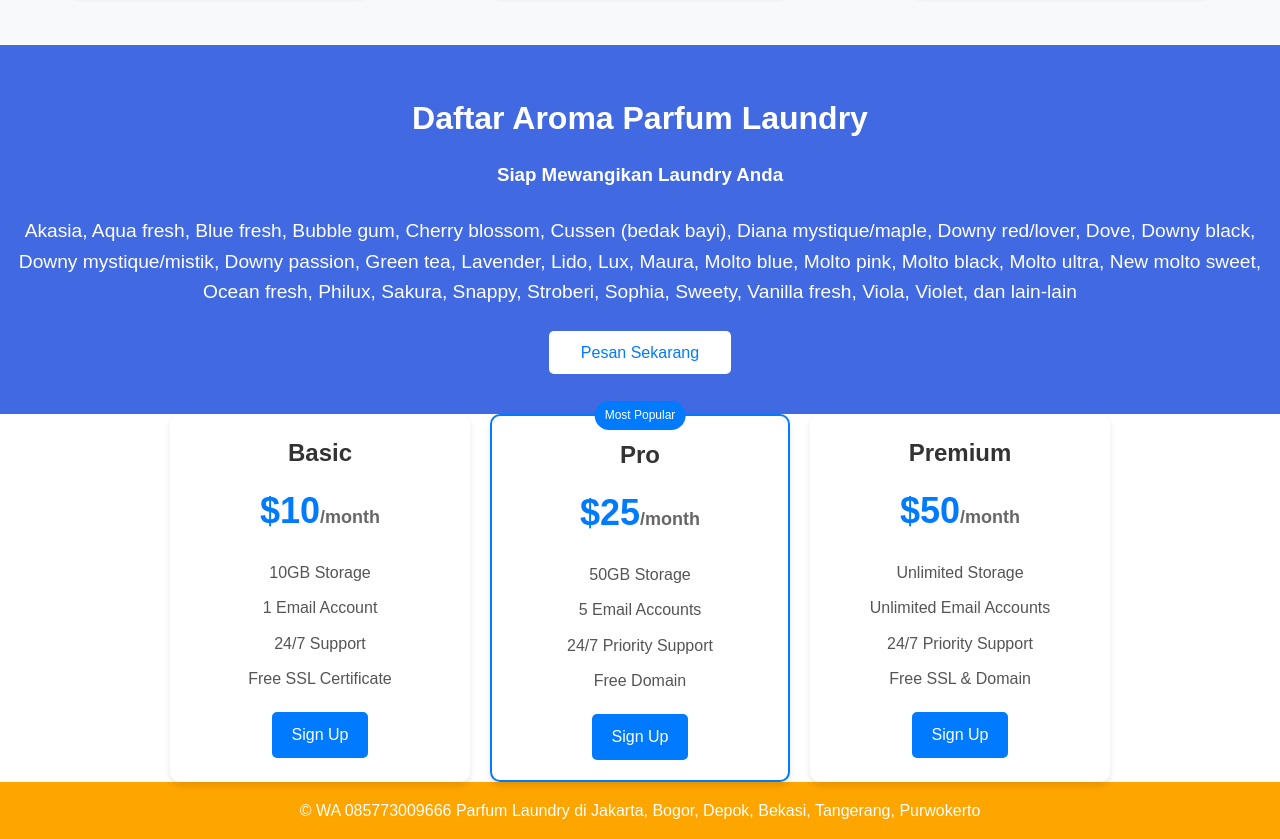
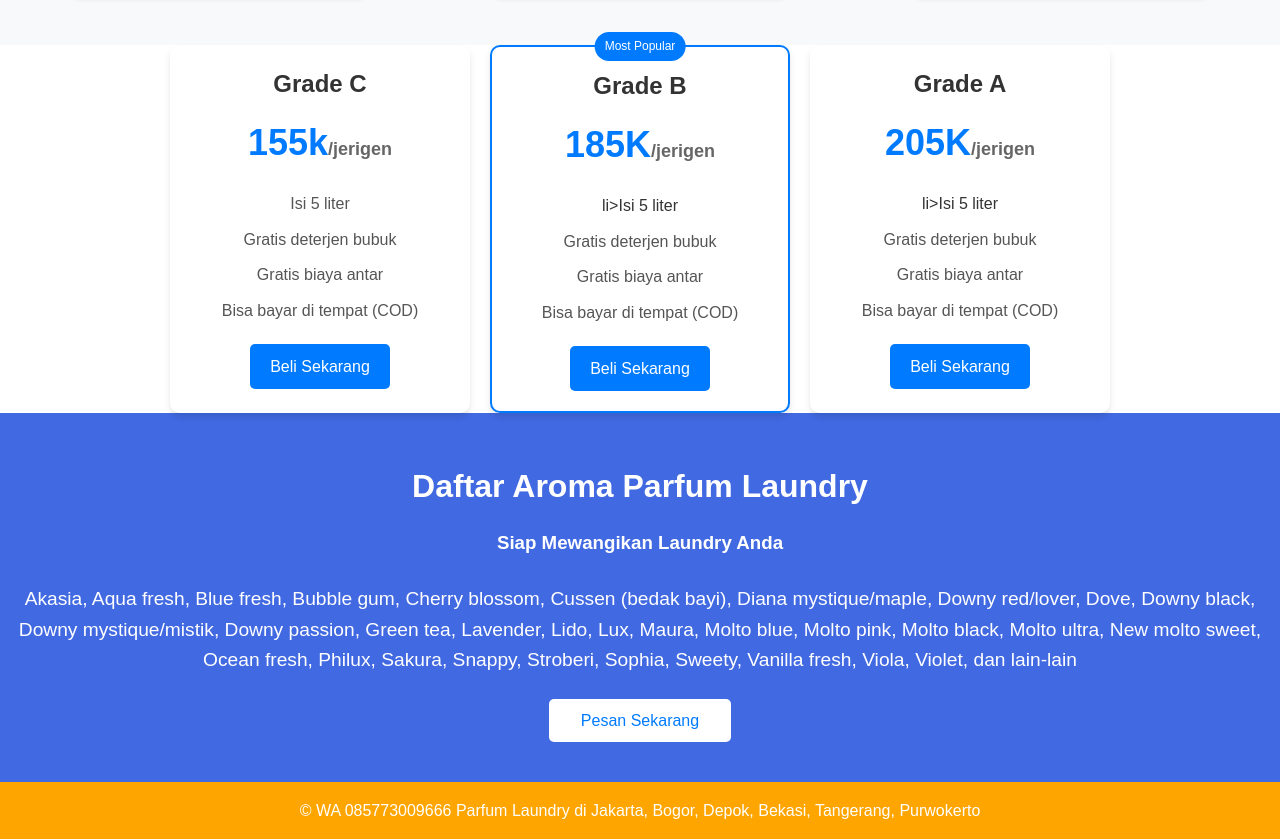
Before and after one commit to bandardeterjen/parfumlaundry, a plain HTML site: page index.html in a window 1280 px wide. Shown: the part 1817-2656 px from the top of the page. Drawn offline with Linux system fonts and the light colour scheme.

Commit message:
Update index.html

```diff
--- a/index.html
+++ b/index.html
@@ -96,7 +96,43 @@
             </div>
         </div>
     </section>
+<div class="pricing-table">
+    <div class="pricing-card">
+        <h3 class="pricing-title">Grade C</h3>
+        <div class="price">155k<span>/jerigen</span></div>
+        <ul class="features">
+            <li>Isi 5 liter</li>
+            <li>Gratis deterjen bubuk</li>
+            <li>Gratis biaya antar</li>
+            <li>Bisa bayar di tempat (COD)</li>
+        </ul>
+        <a href="#contact" class="btn">Beli Sekarang</a>
+    </div>
 
+    <div class="pricing-card popular">
+        <h3 class="pricing-title">Grade B</h3>
+        <div class="price">185K<span>/jerigen</span></div>
+        <ul class="features">
+          li>Isi 5 liter</li>
+            <li>Gratis deterjen bubuk</li>
+            <li>Gratis biaya antar</li>
+            <li>Bisa bayar di tempat (COD)</li>
+        </ul>
+        <a href="#contact" class="btn">Beli Sekarang</a>
+    </div>
+
+    <div class="pricing-card">
+        <h3 class="pricing-title">Grade A</h3>
+        <div class="price">205K<span>/jerigen</span></div>
+        <ul class="features">
+          li>Isi 5 liter</li>
+            <li>Gratis deterjen bubuk</li>
+            <li>Gratis biaya antar</li>
+            <li>Bisa bayar di tempat (COD)</li>
+        </ul>
+        <a href="#contact" class="btn">Beli Sekarang</a>
+    </div>
+</div>
     <!-- Call to Action Section -->
     <section id="contact" class="cta">
         <h2>Daftar Aroma Parfum Laundry</h2>
@@ -104,43 +140,6 @@
         <p>Akasia, Aqua fresh, Blue fresh, Bubble gum, Cherry blossom, Cussen (bedak bayi), Diana mystique/maple, Downy red/lover, Dove, Downy black, Downy mystique/mistik, Downy passion, Green tea, Lavender, Lido, Lux, Maura, Molto blue, Molto pink, Molto black, Molto ultra, New molto sweet, Ocean fresh, Philux, Sakura, Snappy, Stroberi, Sophia, Sweety, Vanilla fresh, Viola, Violet, dan lain-lain</p>
         <a href="https://s.id/parfumlaundry" class="cta-button">Pesan Sekarang</a>
     </section>
-<div class="pricing-table">
-    <div class="pricing-card">
-        <h3 class="pricing-title">Basic</h3>
-        <div class="price">$10<span>/month</span></div>
-        <ul class="features">
-            <li>10GB Storage</li>
-            <li>1 Email Account</li>
-            <li>24/7 Support</li>
-            <li>Free SSL Certificate</li>
-        </ul>
-        <a href="#" class="btn">Sign Up</a>
-    </div>
-
-    <div class="pricing-card popular">
-        <h3 class="pricing-title">Pro</h3>
-        <div class="price">$25<span>/month</span></div>
-        <ul class="features">
-            <li>50GB Storage</li>
-            <li>5 Email Accounts</li>
-            <li>24/7 Priority Support</li>
-            <li>Free Domain</li>
-        </ul>
-        <a href="#" class="btn">Sign Up</a>
-    </div>
-
-    <div class="pricing-card">
-        <h3 class="pricing-title">Premium</h3>
-        <div class="price">$50<span>/month</span></div>
-        <ul class="features">
-            <li>Unlimited Storage</li>
-            <li>Unlimited Email Accounts</li>
-            <li>24/7 Priority Support</li>
-            <li>Free SSL & Domain</li>
-        </ul>
-        <a href="#" class="btn">Sign Up</a>
-    </div>
-</div>
 
 
 <div class="floating_btn">
```
